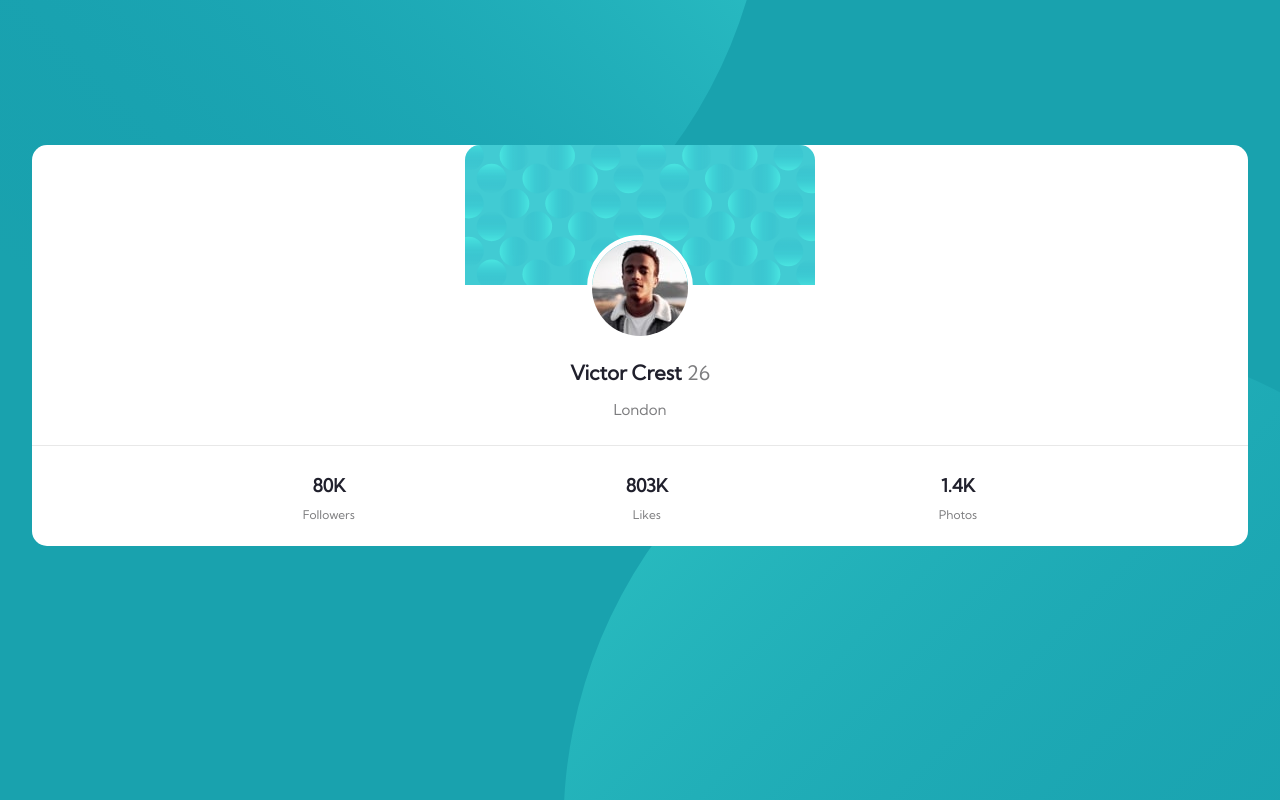
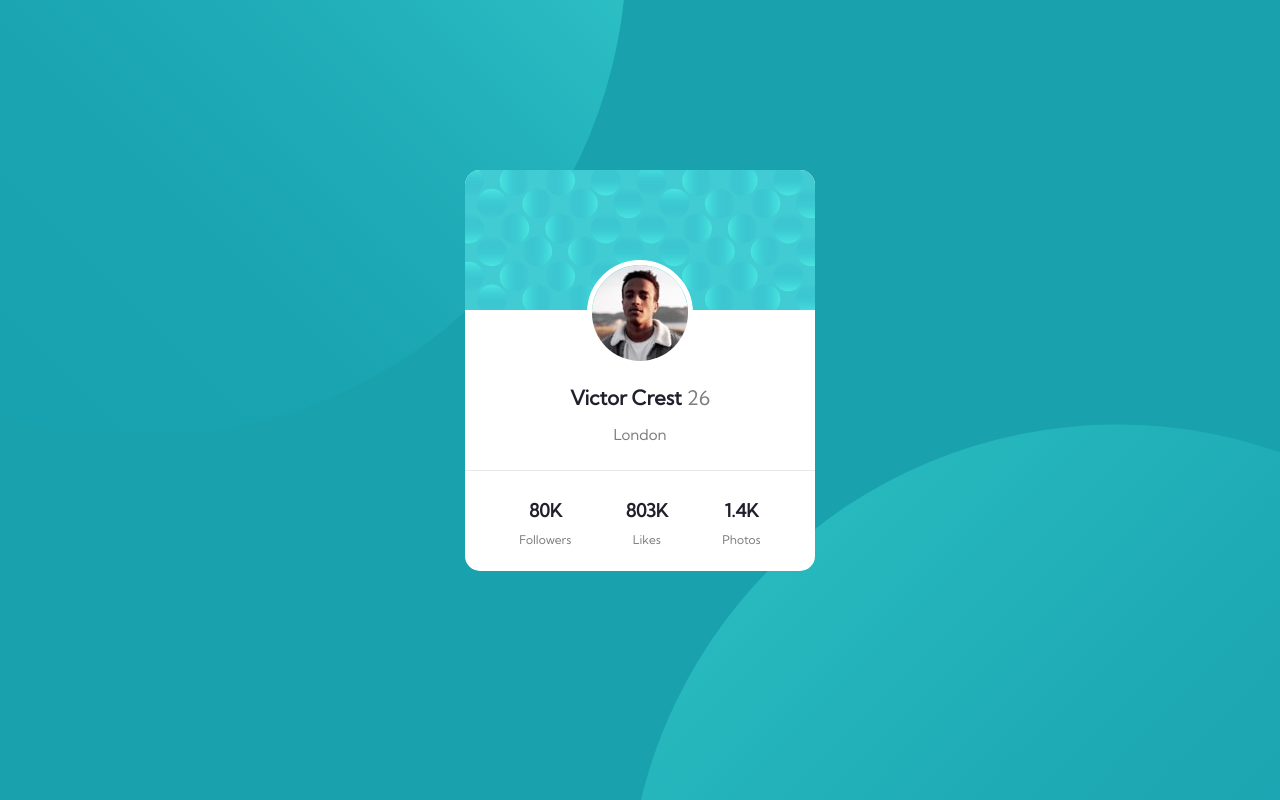
Before and after one commit to florianstancioiu/profile-card-component-main, a plain HTML site: page index.html in a window 1280 px wide. Drawn offline with Linux system fonts and the light colour scheme.

Commit message:
Worked on the desktop version

```diff
--- a/css/styles.css
+++ b/css/styles.css
@@ -83,3 +83,14 @@ body {
     margin-top: 0;
     margin-bottom: 24px;
 }
+
+@media screen and (min-width: 351px) {
+    .card {
+        max-width: 350px;
+        margin: 170px auto;
+    }
+
+    body {
+        background-position: right 51vw bottom 38vh, left 49vw top 53vh;
+    }
+}
```
